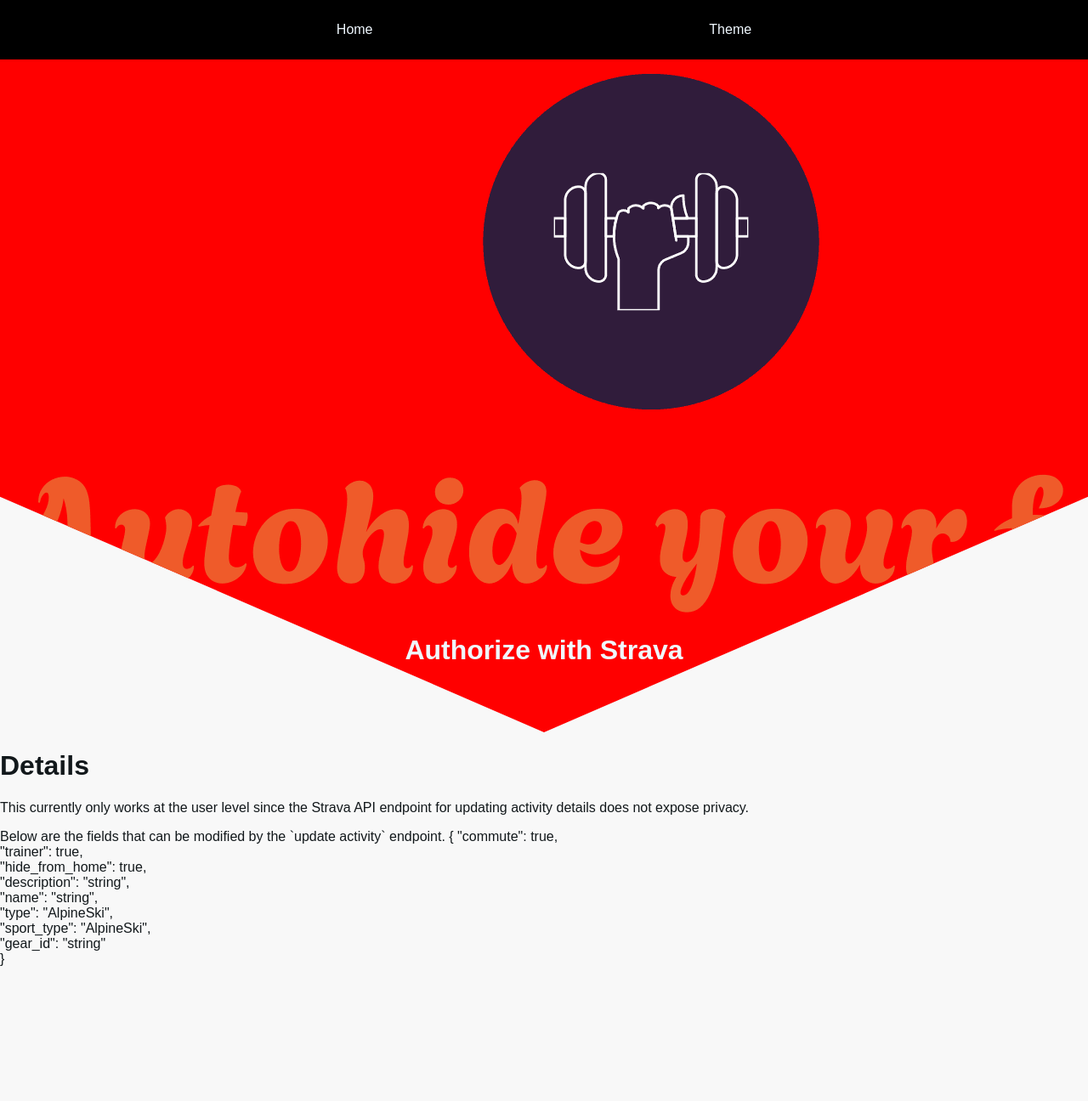
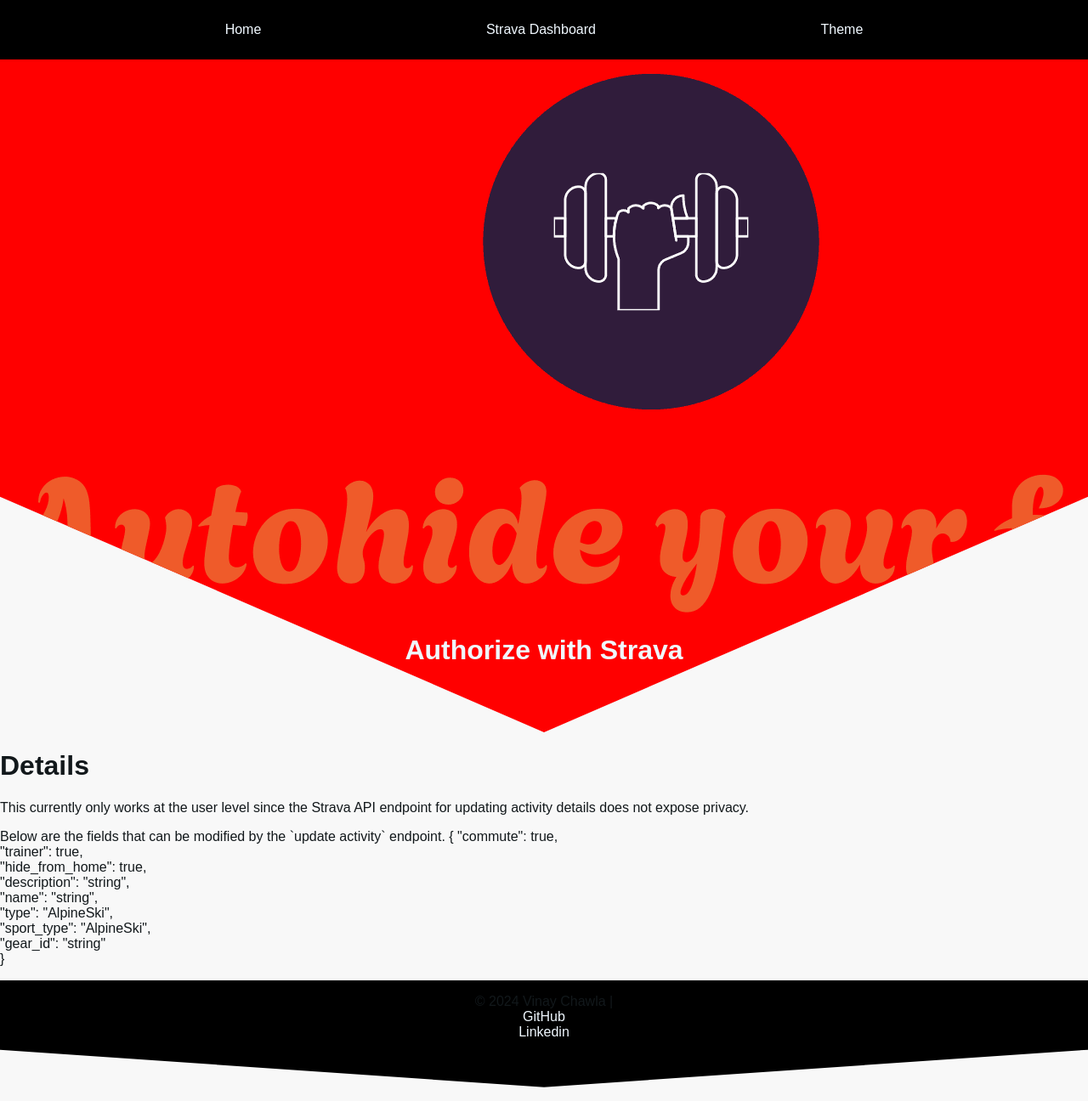
Before and after one commit to vinaychawla11/strava-webhooks, a website: page src/public/index.html in a window 1280 px wide. Shown: the top 1296 px of the page at 85% size. Before the commit the page ends 1154 px from the top, so only its background shows below. Drawn offline with Linux system fonts and the light colour scheme.

Commit message:
more restructuring and footer

```diff
--- a/src/public/index.html
+++ b/src/public/index.html
@@ -15,6 +15,9 @@
         <ul class="navbar-nav">
             <li class="nav-item">
                 <a href="#">Home</a>
+            </li>
+            <li class="nav-item">
+                <a href="https://www.strava.com/dashboard">Strava Dashboard</a>
             </li>
             <li class="nav-item has-dropdown">
                 <a href="#">Theme</a>
@@ -36,7 +39,7 @@
         <img src="./logo-no-background.png" class="logo">
         <h1><a href="/authorize">Authorize with Strava</a></h1>
     </header>
-    <main id="main-content">
+    <main>
         <h1> Details </h1>
         <p>This currently only works at the user level since the Strava API endpoint for updating activity details does
             not expose privacy.</p>
@@ -55,6 +58,14 @@
             }
         </p>
     </main>
+    <footer>
+        <!-- Other footer content -->
+        <div>
+            <span>&copy; 2024 Vinay Chawla</span>
+            <span> | </span> <br>
+            <a href="https://github.com/vinaychawla11" target="_blank" >GitHub</a><br>
+            <a href="https://www.linkedin.com/in/vinaychawla11/" target="_blank">Linkedin</a>
+        </div>
+    </footer>
 </body>
-
 </html>
--- a/src/public/style.css
+++ b/src/public/style.css
@@ -35,6 +35,15 @@
 header {
     padding: 1em;
     background: red;
+    margin-bottom: 1em;
+    padding-bottom: 3.5em;
+    text-align: center;
+    clip-path: polygon(50% 0, 100% 0, 100% 65%,50% 100%, 0 65%, 0 0 );
+}
+
+footer {
+    padding: 1em;
+    background: black;
     margin-bottom: 1em;
     padding-bottom: 3.5em;
     text-align: center;
```
